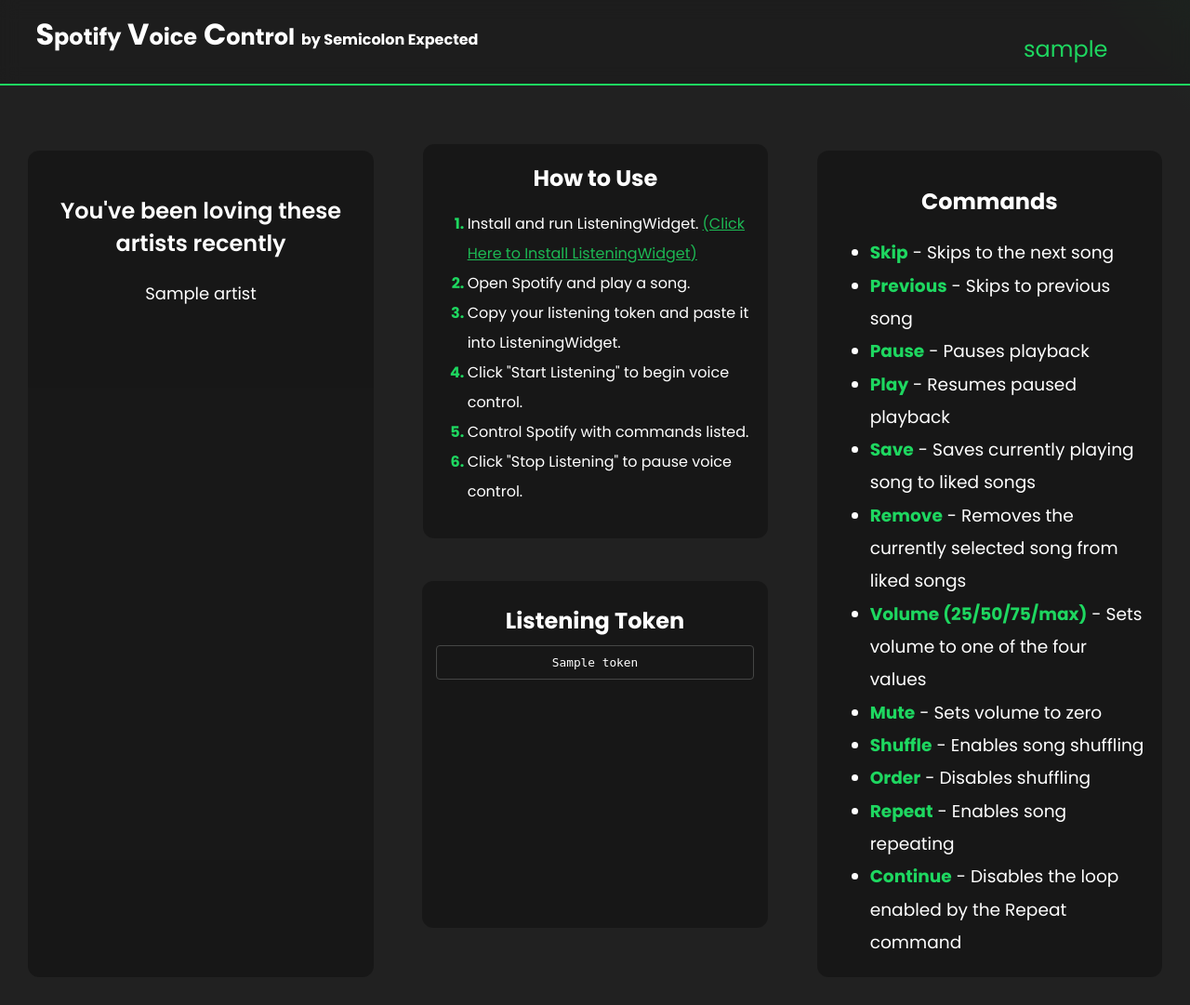
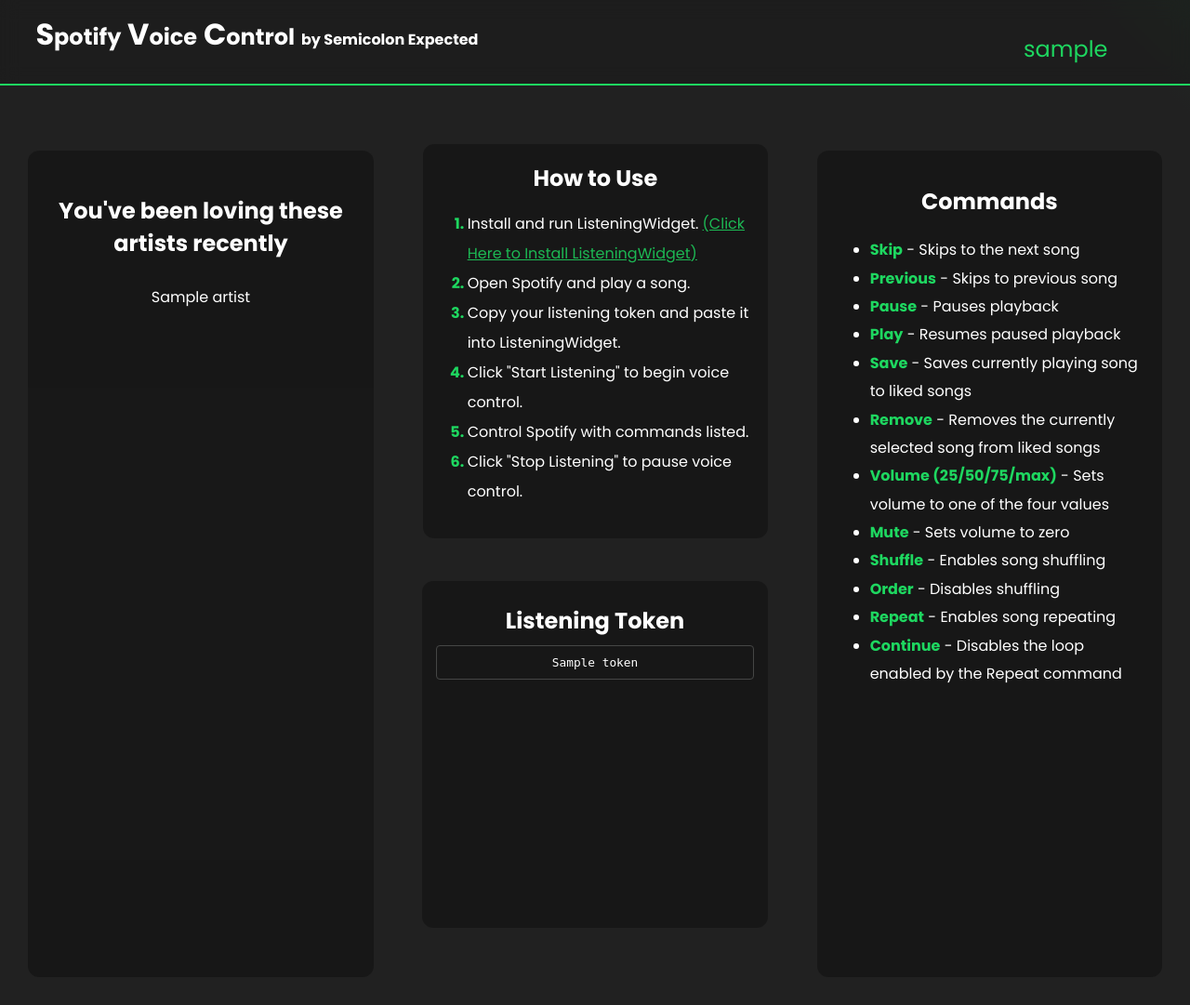
Before and after one commit to angellsoliss/semicolonExpected_deployment, a Flask app: template templates/functionality.html in a window 1280 px wide. Shown: the whole page at 93% size. Run offline with Flask 3, Linux system fonts and the light colour scheme; the template is opened without the code that fills it: most values are stand-ins (such as "Sample title", 1, 10 or a date in 2020).

Commit message:
font size testing

```diff
--- a/static/css/main.css
+++ b/static/css/main.css
@@ -163,12 +163,7 @@
     overflow-y: auto; /* enable scrolling */
     color: white;
     text-align: center;
-}
-
-.artists-box h2 {
-    font-size: 24px;
-    font-weight: 600;
-    margin-bottom: 15px;
+    font-size: 100%;
 }
 
 .artists-box ol {
@@ -178,7 +173,6 @@
 }
 
 .artists-box li {
-    font-size: 18px;
     line-height: 1.6em;
     padding: 8px 10px;
     margin: 5px 0;
@@ -223,6 +217,7 @@
     overflow-y: auto; /* enable scrolling */
     color: white;
     text-align: center;
+    font-size: 100%;
 
 }
 
@@ -231,7 +226,6 @@
 }
 
 .mycontainer ul{
-    font-size: 18.6px;
     text-align: left;
     line-height: 1.9;
 }
@@ -498,7 +492,7 @@
     overflow-wrap: break-word;
     border-radius: 4px;
     font-family: monospace;
-    font-size: 0.899vw;
+    font-size: 100%;
     border: 1px solid #454645;
     white-space: pre-wrap;
 }
```
